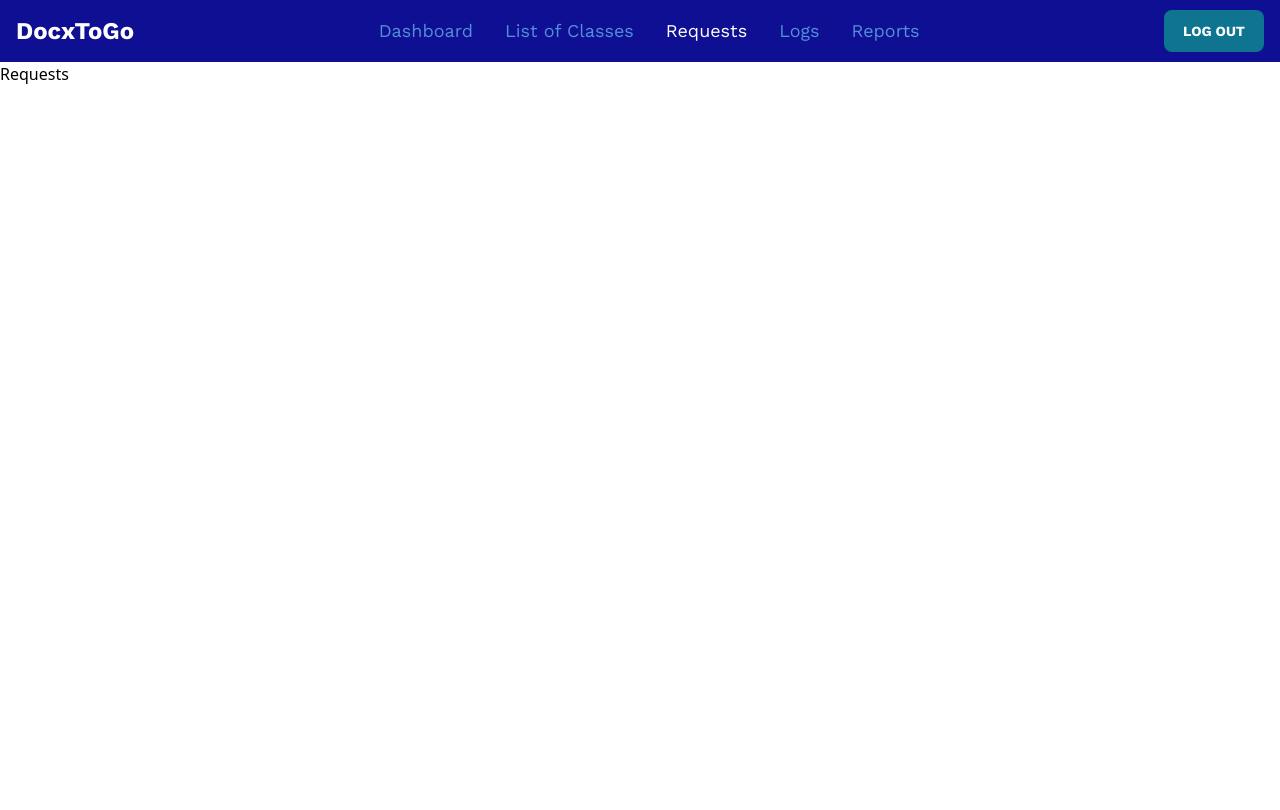
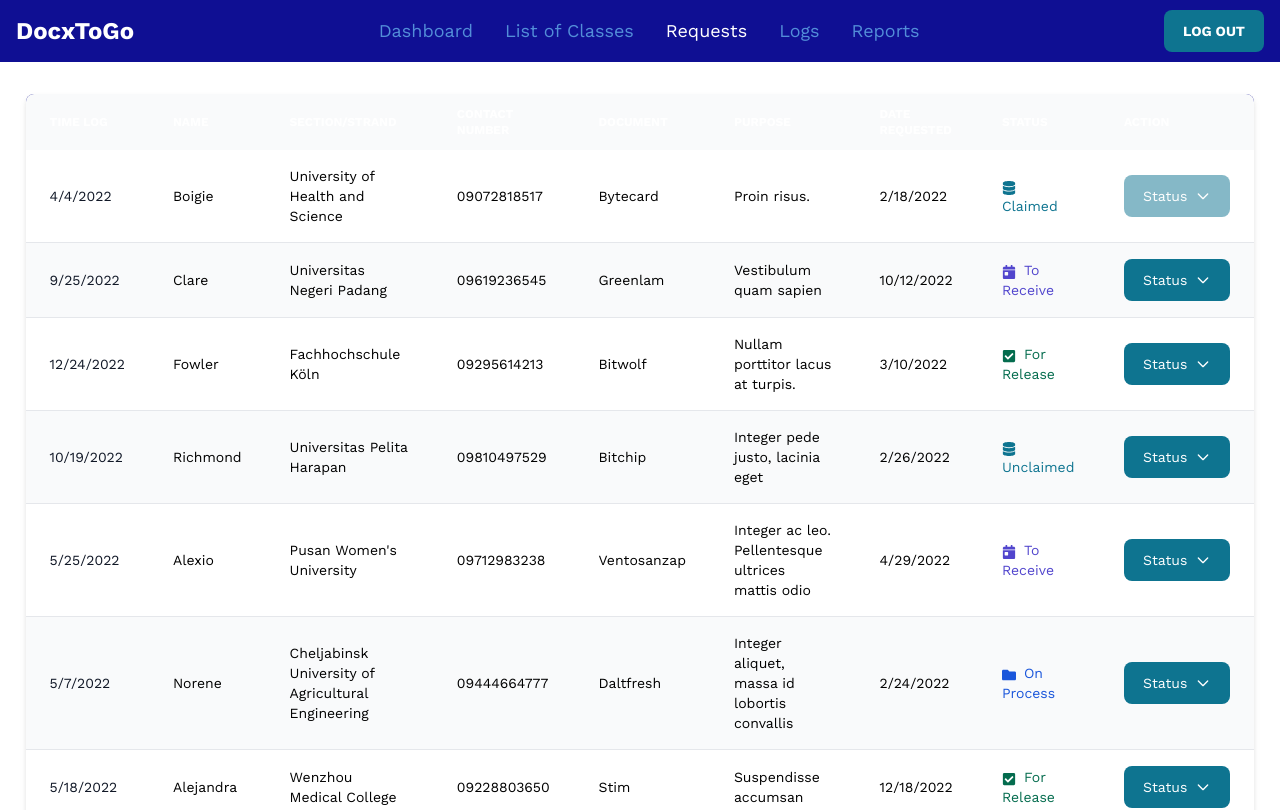
Before and after one commit to arvy-rence/docxtogo-admin, a Next.js app: page /dashboard/requests in a window 1280 px wide. Shown: the top 810 px of the page. Built offline with nearby package versions, Linux system fonts and the light colour scheme.

Commit message:
[ADD] / Add TableRow for request page

```diff
--- /dev/null
+++ b/components/requests/TableRow.jsx
@@ -0,0 +1,59 @@
+import React from "react";
+import {Dropdown, Table} from "flowbite-react";
+import {FaFolder, FaFileSignature, FaCheckSquare, FaCalendarDay} from "react-icons/fa";
+import {StatusText} from "../dashboard/StatusText";
+
+const RequestTableRow = (
+  // time log refers to the time the request was last updated
+  {data}
+) => {
+  // IF the status is CLAIMED, then the status button should be disabled
+
+
+  return (
+    <Table.Row className="bg-white dark:border-gray-700 dark:bg-gray-800">
+      <Table.Cell className="font-medium text-gray-900 dark:text-white">
+        {data.timeLog}
+      </Table.Cell>
+      <Table.Cell className="text-black">
+        {data.name}
+      </Table.Cell>
+      <Table.Cell className="text-black">
+        {data.strand}
+      </Table.Cell>
+      <Table.Cell className="text-black">
+        {data.contact}
+      </Table.Cell>
+      <Table.Cell className="text-black">
+        {data.document}
+      </Table.Cell>
+      <Table.Cell className="text-black">
+        {data.purpose}
+      </Table.Cell>
+      <Table.Cell className="text-black">
+        {data.dateRequested}
+      </Table.Cell>
+      <Table.Cell className="flex-1">
+        <StatusText status={data.status}/>
+      </Table.Cell>
+      <Table.Cell>
+        <Dropdown label={"Status"} disabled={data.status === 'Claimed'}>
+          <Dropdown.Item icon={FaFolder}>
+            On Process
+          </Dropdown.Item>
+          <Dropdown.Item icon={FaFileSignature}>
+            For Signature
+          </Dropdown.Item>
+          <Dropdown.Item icon={FaCheckSquare}>
+            For Release
+          </Dropdown.Item>
+          <Dropdown.Item icon={FaCalendarDay}>
+            To Receive
+          </Dropdown.Item>
+        </Dropdown>
+      </Table.Cell>
+    </Table.Row>
+  )
+}
+
+export default RequestTableRow
--- a/pages/dashboard/requests.jsx
+++ b/pages/dashboard/requests.jsx
@@ -3,12 +3,122 @@ import React, {
   useState,
 } from "react";
 import {LoggedInNavbar} from "../../components/Navbar";
+import {Table} from "flowbite-react";
+import RequestTableRow from "../../components/requests/TableRow";
 
 const Requests = () => {
+  const tableHeaders = ["Time Log", "Name", "Section/Strand", "Contact Number", "Document", "Purpose", "Date Requested", "Status", "Action"]
+  const tableData = [
+    {
+      "timeLog": "4/4/2022",
+      "name": "Boigie",
+      "strand": "University of Health and Science",
+      "contact": "09072818517",
+      "document": "Bytecard",
+      "purpose": "Proin risus.",
+      "dateRequested": "2/18/2022",
+      "status": "Claimed"
+    }, {
+      "timeLog": "9/25/2022",
+      "name": "Clare",
+      "strand": "Universitas Negeri Padang",
+      "contact": "09619236545",
+      "document": "Greenlam",
+      "purpose": "Vestibulum quam sapien",
+      "dateRequested": "10/12/2022",
+      "status": "To Receive"
+    }, {
+      "timeLog": "12/24/2022",
+      "name": "Fowler",
+      "strand": "Fachhochschule Köln",
+      "contact": "09295614213",
+      "document": "Bitwolf",
+      "purpose": "Nullam porttitor lacus at turpis.",
+      "dateRequested": "3/10/2022",
+      "status": "For Release"
+    }, {
+      "timeLog": "10/19/2022",
+      "name": "Richmond",
+      "strand": "Universitas Pelita Harapan",
+      "contact": "09810497529",
+      "document": "Bitchip",
+      "purpose": "Integer pede justo, lacinia eget",
+      "dateRequested": "2/26/2022",
+      "status": "Unclaimed"
+    }, {
+      "timeLog": "5/25/2022",
+      "name": "Alexio",
+      "strand": "Pusan Women's University",
+      "contact": "09712983238",
+      "document": "Ventosanzap",
+      "purpose": "Integer ac leo. Pellentesque ultrices mattis odio",
+      "dateRequested": "4/29/2022",
+      "status": "To Receive"
+    }, {
+      "timeLog": "5/7/2022",
+      "name": "Norene",
+      "strand": "Cheljabinsk University of Agricultural Engineering",
+      "contact": "09444664777",
+      "document": "Daltfresh",
+      "purpose": "Integer aliquet, massa id lobortis convallis",
+      "dateRequested": "2/24/2022",
+      "status": "On Process"
+    }, {
+      "timeLog": "5/18/2022",
+      "name": "Alejandra",
+      "strand": "Wenzhou Medical College",
+      "contact": "09228803650",
+      "document": "Stim",
+      "purpose": "Suspendisse accumsan",
+      "dateRequested": "12/18/2022",
+      "status": "For Release"
+    }, {
+      "timeLog": "2/2/2022",
+      "name": "Zachary",
+      "strand": "University Canada West",
+      "contact": "09005703287",
+      "document": "Keylex",
+      "purpose": "Pellentesque at nulla.",
+      "dateRequested": "7/20/2022",
+      "status": "On Process"
+    }, {
+      "timeLog": "4/22/2022",
+      "name": "Blisse",
+      "strand": "Instituto Superior Bissaya Barreto",
+      "contact": "09318433337",
+      "document": "Rank",
+      "purpose": "In hac habitasse platea dictumst.",
+      "dateRequested": "11/11/2022",
+      "status": "For Signature"
+    }, {
+      "timeLog": "3/2/2022",
+      "name": "Adan",
+      "strand": "Universitas 17 Agustus 1945 Jakarta",
+      "contact": "09891944564",
+      "document": "Alpha",
+      "purpose": "Duis consequat",
+      "dateRequested": "7/7/2022",
+      "status": "For Signature"
+    }]
+
   return (
     <>
       <LoggedInNavbar activePage="requests"/>
-      <h1>Requests</h1>
+      <div className="mx-[2%] pt-[2rem] pb-[3rem]">
+        <Table striped={true}
+               className="font-work overflow-y-scroll">
+          <Table.Head className="bg-primary text-white">
+            {tableHeaders.map((header, index) => (
+              <Table.HeadCell key={index}>{header}</Table.HeadCell>
+            ))}
+          </Table.Head>
+          <Table.Body className="divide-y">
+            {tableData.map((data, index) => (
+              <RequestTableRow key={index} data={data}/>
+            ))}
+          </Table.Body>
+        </Table>
+      </div>
     </>
   )
 }
```
